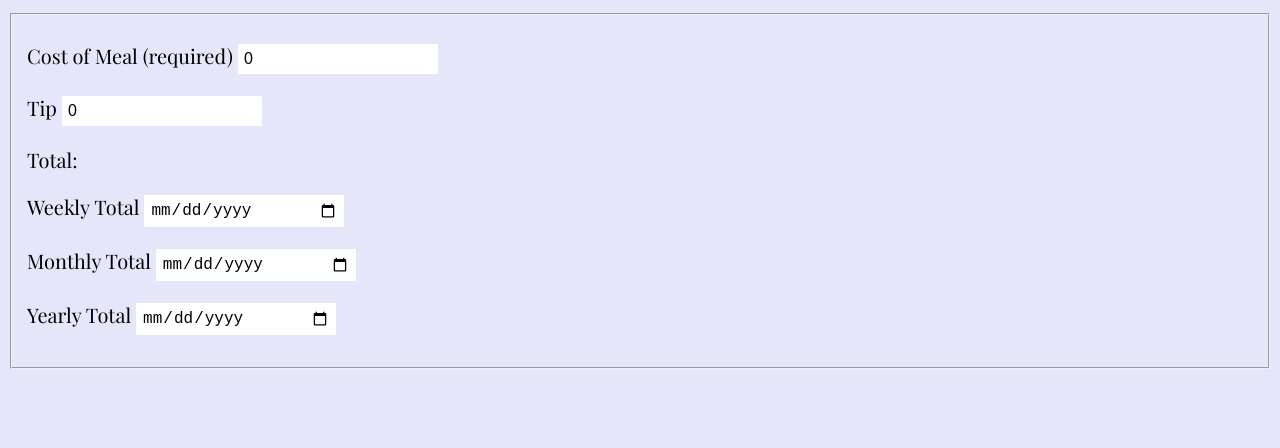
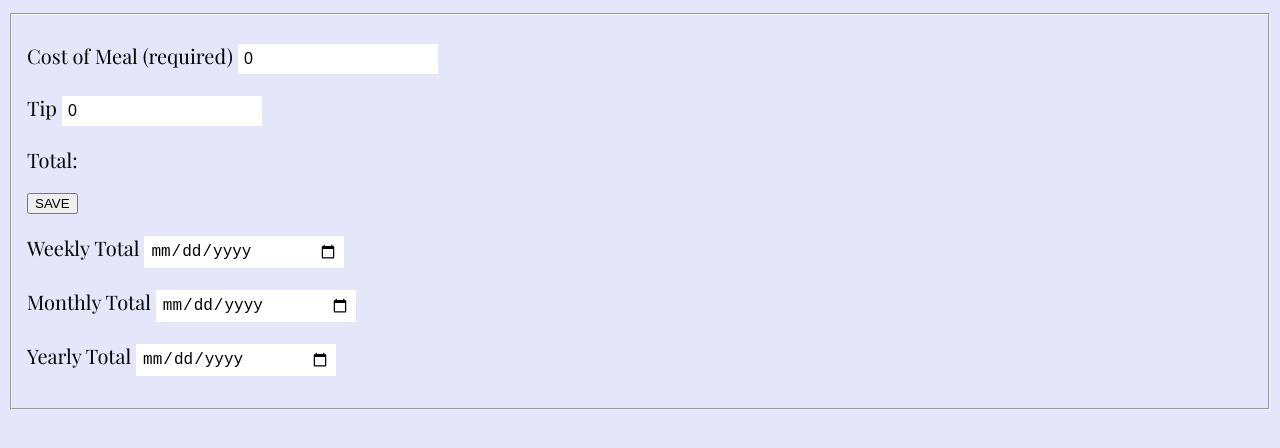
Before and after one commit to pkafei/tips, a website: page views/index.html in a window 1280 px wide. Shown: the part 88-536 px from the top of the page. Drawn offline with nearby package versions, Linux system fonts and the light colour scheme.

Commit message:
Added button

```diff
--- a/views/index.html
+++ b/views/index.html
@@ -13,7 +13,7 @@
    		<fieldset>
       	  <p>Cost of Meal (required) <input type="number" value=0 step="1.0" name="cost" id="cost" required></p>
       	  <p>Tip <input type="number" step="1.0" value=0 name="tip" id="tip" requried></p>
-      	  <p>Total: <output type="number" step="0.01" name="total" for="cost tip" id="total"></p>
+      	  <p>Total: <output type="number" step="0.01" name="total" for="cost tip" id="total"></p> <button id = "save">SAVE</button>
       	  <p>Weekly Total <input type="date" step="0.01" name="meal" id="week"></p>
       	  <p>Monthly Total <input type="date" step="0.01" name="meal" id="month"></p>
       	  <p>Yearly Total <input type="date" step="0.01" name="meal" id="year"></p>
```
